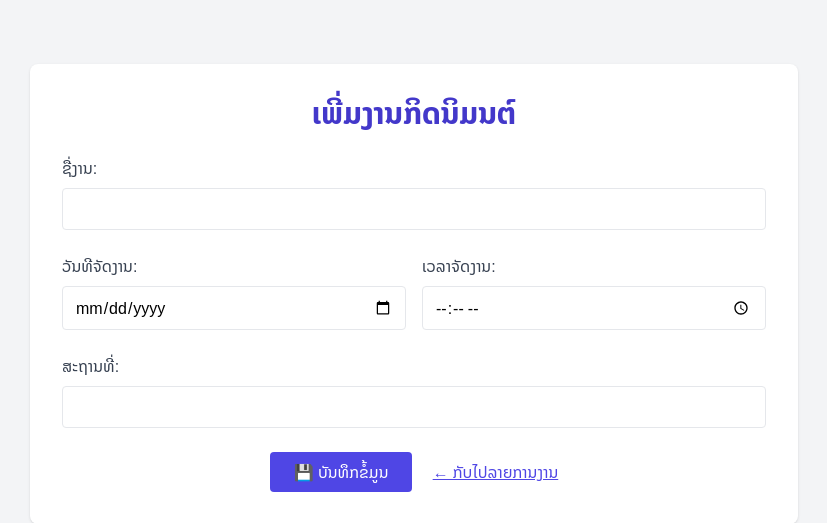
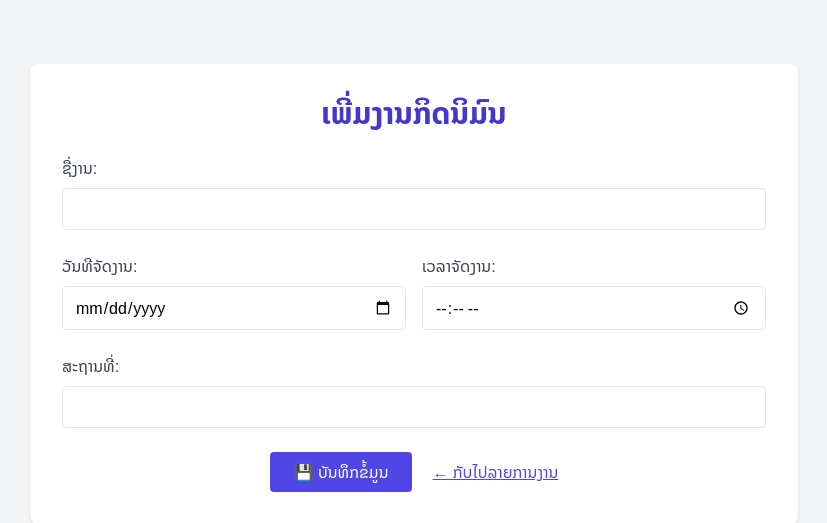
Before and after one commit to vitkip/tem_system, a PHP site: page /event/add_event.php in a window 1280 px wide. Shown: the part 65-588 px from the top of the page, without its empty margins (226-1053 px from the left). Run offline with PHP 8.4, Linux system fonts and the light colour scheme; a user stored in the database is signed in; some libraries are stand-ins or nearby versions; some web fonts are replaced.

Commit message:
edit add_event list_event

```diff
--- a/event/add_event.php
+++ b/event/add_event.php
@@ -33,7 +33,7 @@ if ($_SERVER['REQUEST_METHOD'] === 'POST') {
 ?>
 
 <div class="max-w-3xl mx-auto bg-white p-8 rounded-lg shadow mt-10">
-    <h1 class="text-3xl font-bold text-center text-indigo-700 mb-6">ເພີ່ມງານກິດນິມນຕ໌</h1>
+    <h1 class="text-3xl font-bold text-center text-indigo-700 mb-6">ເພີ່ມງານກິດນິມົນ</h1>
 
     <?php if (!empty($errors)): ?>
         <div class="bg-red-100 text-red-700 p-4 rounded mb-6">
--- a/event/list_events.php
+++ b/event/list_events.php
@@ -25,7 +25,7 @@ $events = $pdo->query("SELECT * FROM events ORDER BY event_date DESC")->fetchAll
 
 <div class="max-w-7xl mx-auto p-6">
     <div class="flex justify-between items-center mb-6">
-        <h1 class="text-3xl font-bold text-indigo-700">📅 ລາຍການງານກິດນິມນຕ໌</h1>
+        <h1 class="text-3xl font-bold text-indigo-700">📅 ລາຍການງານກິດນິມົນ</h1>
         <?php if (isAdmin()): ?>
             <a href="add_event.php" class="bg-green-600 hover:bg-green-700 text-white px-4 py-2 rounded shadow">
                 ➕ ເພີ່ມງານກິດ
```
